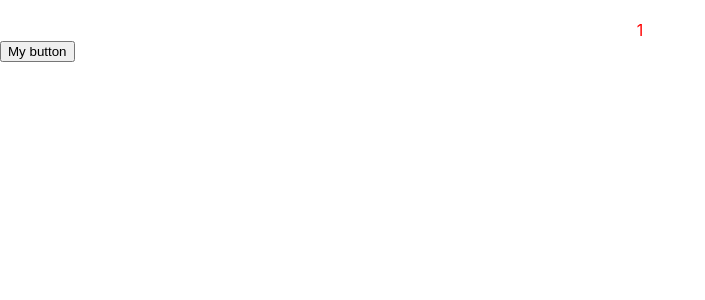
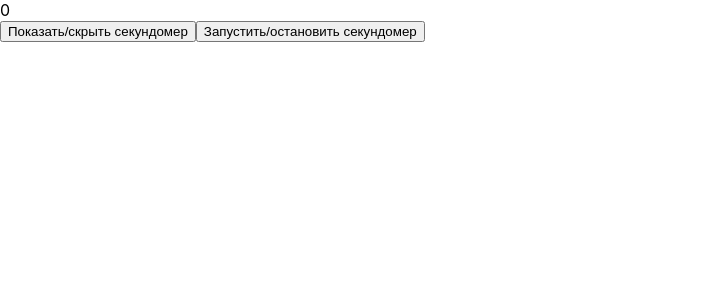
Before and after one commit to Burzachil/react-app, a React (Create React App) app: page / in a window 1280 px wide. Shown: the top 300 px of the page, without its empty margins (0-705 px from the left). Built offline with nearby package versions, Linux system fonts and the light colour scheme.

Commit message:
Create stopwatch

```diff
--- a/src/App.js
+++ b/src/App.js
@@ -1,36 +1,78 @@
 import React from 'react';
-import Button from './components/button/button'
-let styles = {
-    textAlign: 'center',
-    paddingTop: '20px',
-    color: 'red'
+
+class ShowClock extends React.Component {
+    constructor(props) {
+        super(props);
+        this.state = {
+        }
+    }
+
+    render() {
+        return (
+            <button onClick={this.props.onClick}>Показать/скрыть секундомер</button>
+        );
+    }
 }
-const id = 'myId'
 
+class StartClock extends React.Component {
+    constructor(props) {
+        super(props);
+        this.state = {
+            startTime: 0
+        }
+    }
+
+    render() {
+        return (
+            <button onClick={this.props.onClick}>Запустить/остановить секундомер</button>
+        );
+    }
+}
 
 class App extends React.Component {
     constructor(props) {
         super(props);
-
         this.state = {
-            counter: 1,
-            a: {
-                b: 'My button'
-            }
+            showClock: true,
+            clockStart: false,
+            time: 0,
+            clockHistory: []
         }
     }
-    click = () => {
+
+    clickShow = () => {
         this.setState({
-            counter: this.state.counter + 1
+            showClock: !this.state.showClock
         })
     }
+
+    clickStart = () => {
+        console.log(this.state.clockStart)
+        if (!this.state.clockStart) {
+            this.setState({
+                timerRef: setInterval(() => this.setState({time: this.state.time + 1}), 100),
+                clockStart: true
+            })
+        } else {
+            console.log(this.state.time)
+            clearInterval(this.state.timerRef)
+            this.setState({
+                clockHistory: this.state.clockHistory.concat(this.state.time),
+                time: 0,
+                clockStart: false
+            })
+            console.log(this.state.clockHistory)
+        }
+
+    }
+
     render() {
         return (
             <div>
-                <div id={id} style={styles}>
-                    {this.state.counter}
-                </div>
-                <Button onClick={this.click}>{this.state.a.b} {this.state.counter}</Button>
+                <div>{this.state.showClock && this.state.time}</div>
+                <ShowClock onClick={this.clickShow}/>
+                <StartClock onClick={this.clickStart}/>
+                {this.clockHistory}
             </div>
         );
     }
--- a/src/components/button/button.js
+++ /dev/null
@@ -1,15 +0,0 @@
-import React, {Component} from 'react';
-
-class Button extends Component {
-    render() {
-        return (
-            <button>
-                My button
-            </button>
-        );
-    }
-}
-
-Button.propTypes = {};
-
-export default Button;
```
